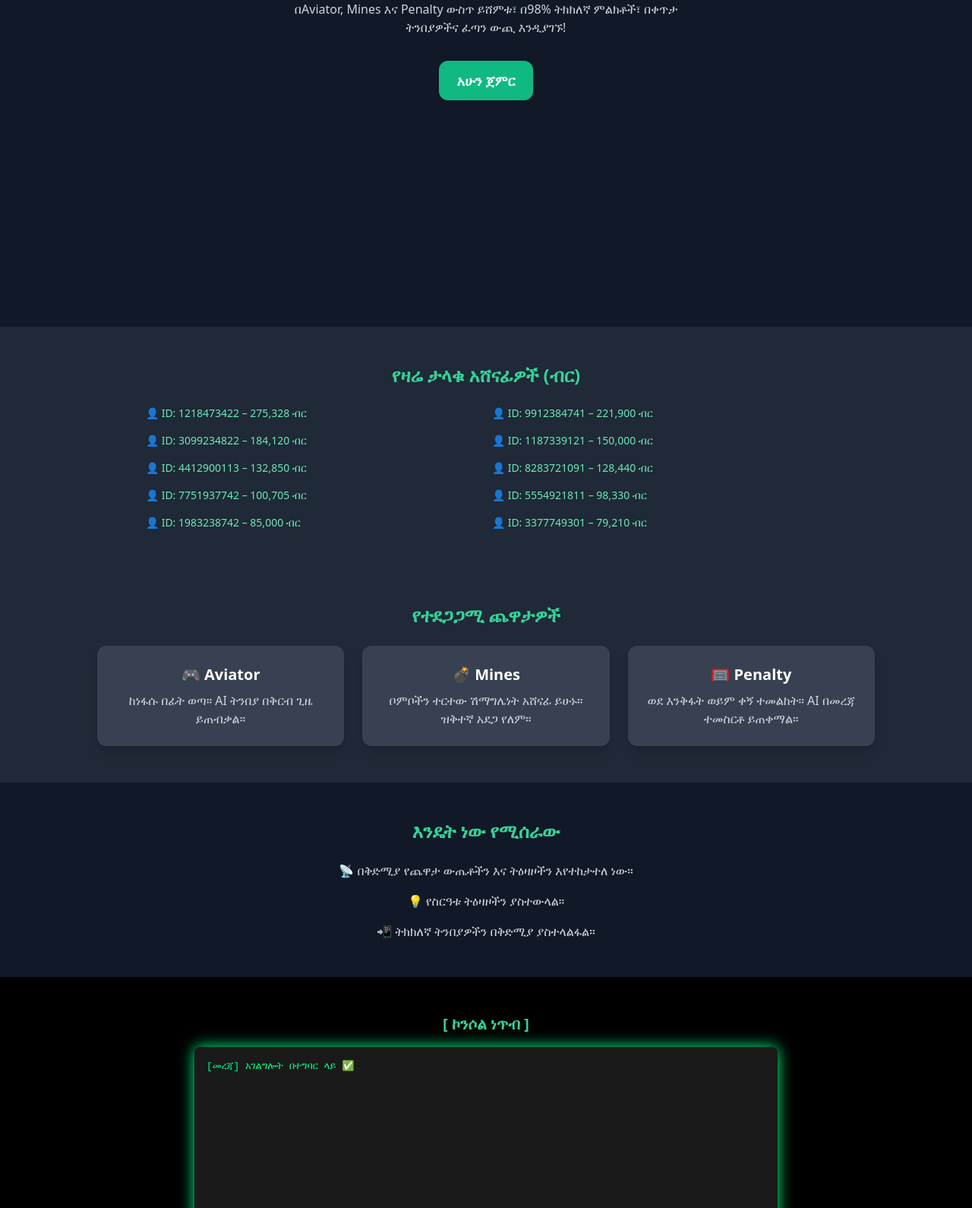
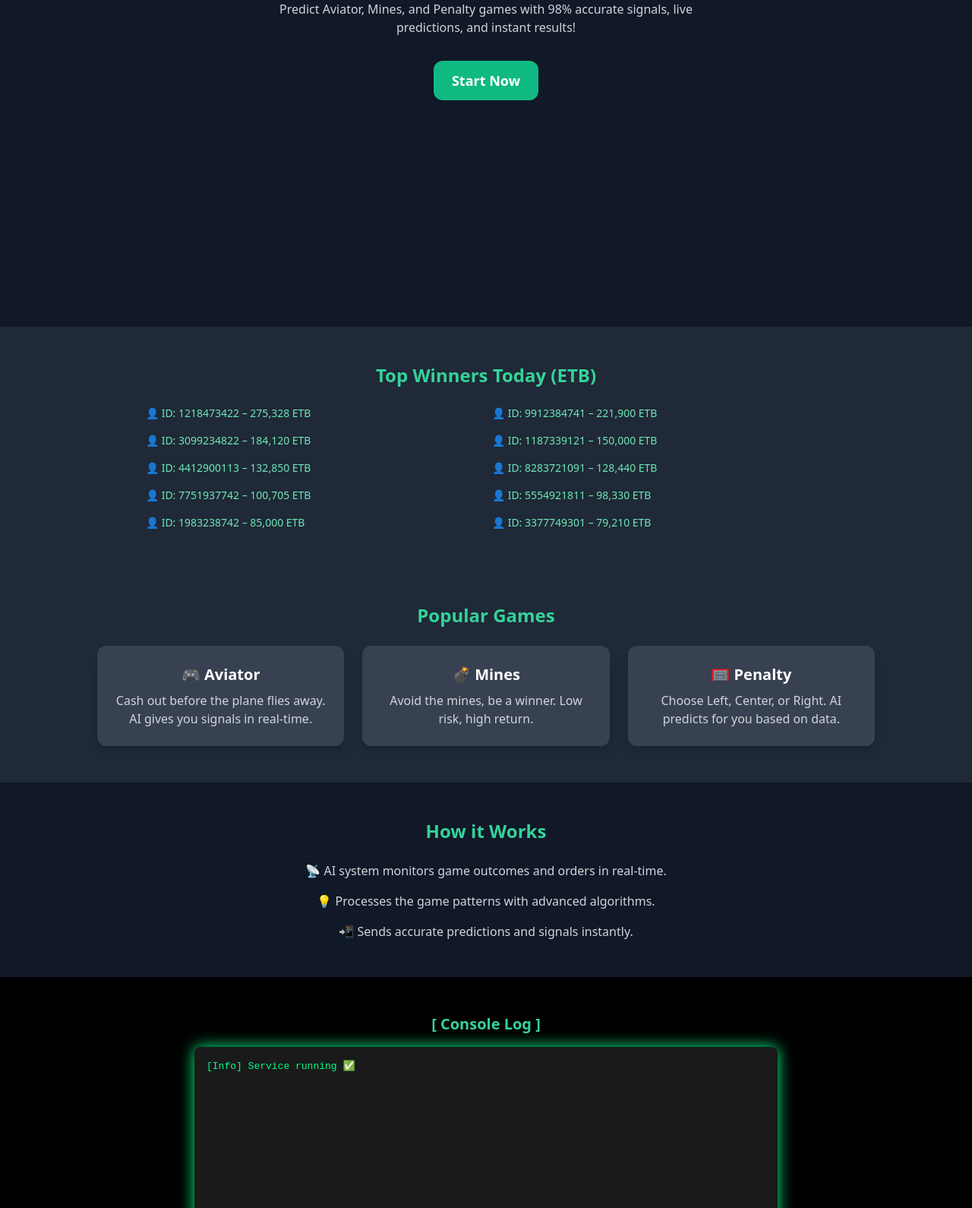
Before and after one commit to kzgnss/HackbotETT, a plain HTML site: page index.html in a window 1280 px wide. Shown: the part 430-2020 px from the top of the page at 76% size. Drawn offline with nearby package versions, Linux system fonts and the light colour scheme.

Commit message:
Update index.html

```diff
--- a/index.html
+++ b/index.html
@@ -1,9 +1,9 @@
 <!DOCTYPE html>
-<html lang="am">
+<html lang="en">
 <head>
   <meta charset="UTF-8" />
   <meta name="viewport" content="width=device-width, initial-scale=1.0" />
-  <title>AI ጨዋታ እቅፍ ትንበያ - ኢትዮጵያ</title>
+  <title>AI Game Prediction - Ethiopia</title>
   <link href="https://cdn.jsdelivr.net/npm/tailwindcss@2.2.19/dist/tailwind.min.css" rel="stylesheet">
   <style>
     .console-box {
@@ -38,85 +38,85 @@
 </head>
 <body class="bg-gray-900 text-white font-sans">
   <div id="loading" class="loading-screen">
-    <p>በእባኮት ይጠብቁ... ተገቢ አገልግሎቶትን እየነጻነው ነው።</p>
+    <p>Please wait... Connecting to the system.</p>
   </div>
 
   <div id="mainContent" class="hidden-screen">
     <header class="w-full bg-gray-800 p-4 flex justify-between items-center">
-      <h1 class="text-xl font-bold text-green-400">1xBet AI ትንበያ</h1>
+      <h1 class="text-xl font-bold text-green-400">1xBet AI Prediction</h1>
       <nav class="space-x-4">
-        <a href="#how" class="hover:text-green-400">እንዴት ነው የሚሰራው</a>
-        <a href="#games" class="hover:text-green-400">ጨዋታዎች</a>
-        <a href="#start" class="hover:text-green-400">ጀምር</a>
+        <a href="#how" class="hover:text-green-400">How it works</a>
+        <a href="#games" class="hover:text-green-400">Games</a>
+        <a href="#start" class="hover:text-green-400">Start</a>
       </nav>
     </header>
 
     <section class="min-h-screen flex flex-col items-center justify-center px-4 text-center">
-      <h2 class="text-3xl md:text-5xl font-bold mb-6">በAI ትንበያ በእውነተኛ ገንዘብ ያበረታችሁ!</h2>
-      <p class="max-w-xl mb-8 text-gray-300">በAviator, Mines እና Penalty ውስጥ ይሸምቱ፣ በ98% ትክክለኛ ምልክቶች፣ በቀጥታ ትንበያዎችና ፈጣን ውጪ እንዲያገኙ!</p>
-      <button id="startButton" class="bg-green-500 hover:bg-green-600 text-white font-semibold py-3 px-6 rounded-xl text-lg transition">አሁን ጀምር</button>
+      <h2 class="text-3xl md:text-5xl font-bold mb-6">Win Real Money with AI Predictions!</h2>
+      <p class="max-w-xl mb-8 text-gray-300">Predict Aviator, Mines, and Penalty games with 98% accurate signals, live predictions, and instant results!</p>
+      <button id="startButton" class="bg-green-500 hover:bg-green-600 text-white font-semibold py-3 px-6 rounded-xl text-lg transition">Start Now</button>
       <div id="errorBox" class="hidden bg-red-600 p-6 rounded-xl max-w-md mx-auto mt-6">
-        <h2 class="text-xl font-bold mb-2">⚠️ መለያ አልተገኘም</h2>
-        <p class="mb-4">እባኮትን አዲስ 1xBet መለያ ይፍጠሩና ተመዝግበው ተቀላቀሉ።</p>
-        <p class="text-lg mb-4 text-yellow-400">የልዩ ፕሮሞ ኮድ: <strong>EDM75</strong></p>
+        <h2 class="text-xl font-bold mb-2">⚠️ No Account Found</h2>
+        <p class="mb-4">Please create a new 1xBet account and connect it.</p>
+        <p class="text-lg mb-4 text-yellow-400">Promo Code: <strong>EDM75</strong></p>
         <a href="https://affpa.top/L?tag=d_4299223m_22391c_&site=4299223&ad=22391&r=registration" target="_blank" class="inline-block bg-yellow-400 hover:bg-yellow-500 text-black font-bold py-2 px-4 rounded-lg transition">
-          መዝግብ በ1xBet
+          Register at 1xBet
         </a>
       </div>
     </section>
 
     <section class="bg-gray-800 py-12 px-6 text-center">
-      <h3 class="text-2xl font-bold text-green-400 mb-6">የዛሬ ታላቁ አሸናፊዎች (ብር)</h3>
+      <h3 class="text-2xl font-bold text-green-400 mb-6">Top Winners Today (ETB)</h3>
       <div class="grid md:grid-cols-2 gap-4 text-left max-w-4xl mx-auto text-sm text-green-300">
-        <p>👤 ID: 1218473422 – 275,328 ብር</p>
-        <p>👤 ID: 9912384741 – 221,900 ብር</p>
-        <p>👤 ID: 3099234822 – 184,120 ብር</p>
-        <p>👤 ID: 1187339121 – 150,000 ብር</p>
-        <p>👤 ID: 4412900113 – 132,850 ብር</p>
-        <p>👤 ID: 8283721091 – 128,440 ብር</p>
-        <p>👤 ID: 7751937742 – 100,705 ብር</p>
-        <p>👤 ID: 5554921811 – 98,330 ብር</p>
-        <p>👤 ID: 1983238742 – 85,000 ብር</p>
-        <p>👤 ID: 3377749301 – 79,210 ብር</p>
+        <p>👤 ID: 1218473422 – 275,328 ETB</p>
+        <p>👤 ID: 9912384741 – 221,900 ETB</p>
+        <p>👤 ID: 3099234822 – 184,120 ETB</p>
+        <p>👤 ID: 1187339121 – 150,000 ETB</p>
+        <p>👤 ID: 4412900113 – 132,850 ETB</p>
+        <p>👤 ID: 8283721091 – 128,440 ETB</p>
+        <p>👤 ID: 7751937742 – 100,705 ETB</p>
+        <p>👤 ID: 5554921811 – 98,330 ETB</p>
+        <p>👤 ID: 1983238742 – 85,000 ETB</p>
+        <p>👤 ID: 3377749301 – 79,210 ETB</p>
       </div>
     </section>
 
     <section id="games" class="bg-gray-800 py-12 px-6 text-center">
-      <h3 class="text-2xl font-bold text-green-400 mb-6">የተደጋጋሚ ጨዋታዎች</h3>
+      <h3 class="text-2xl font-bold text-green-400 mb-6">Popular Games</h3>
       <div class="grid md:grid-cols-3 gap-6 max-w-5xl mx-auto">
         <div class="bg-gray-700 p-6 rounded-xl shadow-lg">
           <h4 class="text-xl font-bold mb-2">🎮 Aviator</h4>
-          <p class="text-gray-300">ከነፋሱ በፊት ወጣ። AI ትንበያ በቅርብ ጊዜ ይጠብቃል።</p>
+          <p class="text-gray-300">Cash out before the plane flies away. AI gives you signals in real-time.</p>
         </div>
         <div class="bg-gray-700 p-6 rounded-xl shadow-lg">
           <h4 class="text-xl font-bold mb-2">💣 Mines</h4>
-          <p class="text-gray-300">ቦምቦችን ተርተው ሽማግሌነት አሸናፊ ይሁኑ። ዝቅተኛ አደጋ የለም።</p>
+          <p class="text-gray-300">Avoid the mines, be a winner. Low risk, high return.</p>
         </div>
         <div class="bg-gray-700 p-6 rounded-xl shadow-lg">
           <h4 class="text-xl font-bold mb-2">🥅 Penalty</h4>
-          <p class="text-gray-300">ወደ እንቅፋት ወይም ቀኝ ተመልከት። AI በመረጃ ተመስርቶ ይጠቀማል።</p>
+          <p class="text-gray-300">Choose Left, Center, or Right. AI predicts for you based on data.</p>
         </div>
       </div>
     </section>
 
     <section id="how" class="bg-gray-900 py-12 px-6 text-center">
-      <h3 class="text-2xl font-bold text-green-400 mb-6">እንዴት ነው የሚሰራው</h3>
+      <h3 class="text-2xl font-bold text-green-400 mb-6">How it Works</h3>
       <div class="max-w-3xl mx-auto space-y-4 text-gray-300">
-        <p>📡 በቅድሚያ የጨዋታ ውጤቶችን እና ትዕዛዞችን እየተከታተለ ነው።</p>
-        <p>💡 የስርዓቱ ትዕዛዞችን ያስተውላል።</p>
-        <p>📲 ትክክለኛ ትንበያዎችን በቅድሚያ ያስተላልፋል።</p>
+        <p>📡 AI system monitors game outcomes and orders in real-time.</p>
+        <p>💡 Processes the game patterns with advanced algorithms.</p>
+        <p>📲 Sends accurate predictions and signals instantly.</p>
       </div>
     </section>
 
     <section class="bg-black py-12 px-6 text-center">
-      <h3 class="text-xl font-bold text-green-400 mb-4">[ ኮንሶል ነጥብ ]</h3>
+      <h3 class="text-xl font-bold text-green-400 mb-4">[ Console Log ]</h3>
       <div class="console-box max-w-3xl mx-auto text-left" id="console">
-        <p>[መረጃ] አገልግሎት በተግባር ላይ ✅</p>
+        <p>[Info] Service running ✅</p>
       </div>
     </section>
 
     <footer class="text-center text-gray-500 text-sm py-6">
-      © 2025 AI ትንበያ። ከ1xBet ጋር በቀጥታ አይያያዝም። በተጠናቀቀ ሁኔታ ይጠቀሙ።
+      © 2025 AI Prediction. Not directly affiliated with 1xBet. Use responsibly.
     </footer>
   </div>
 
```
